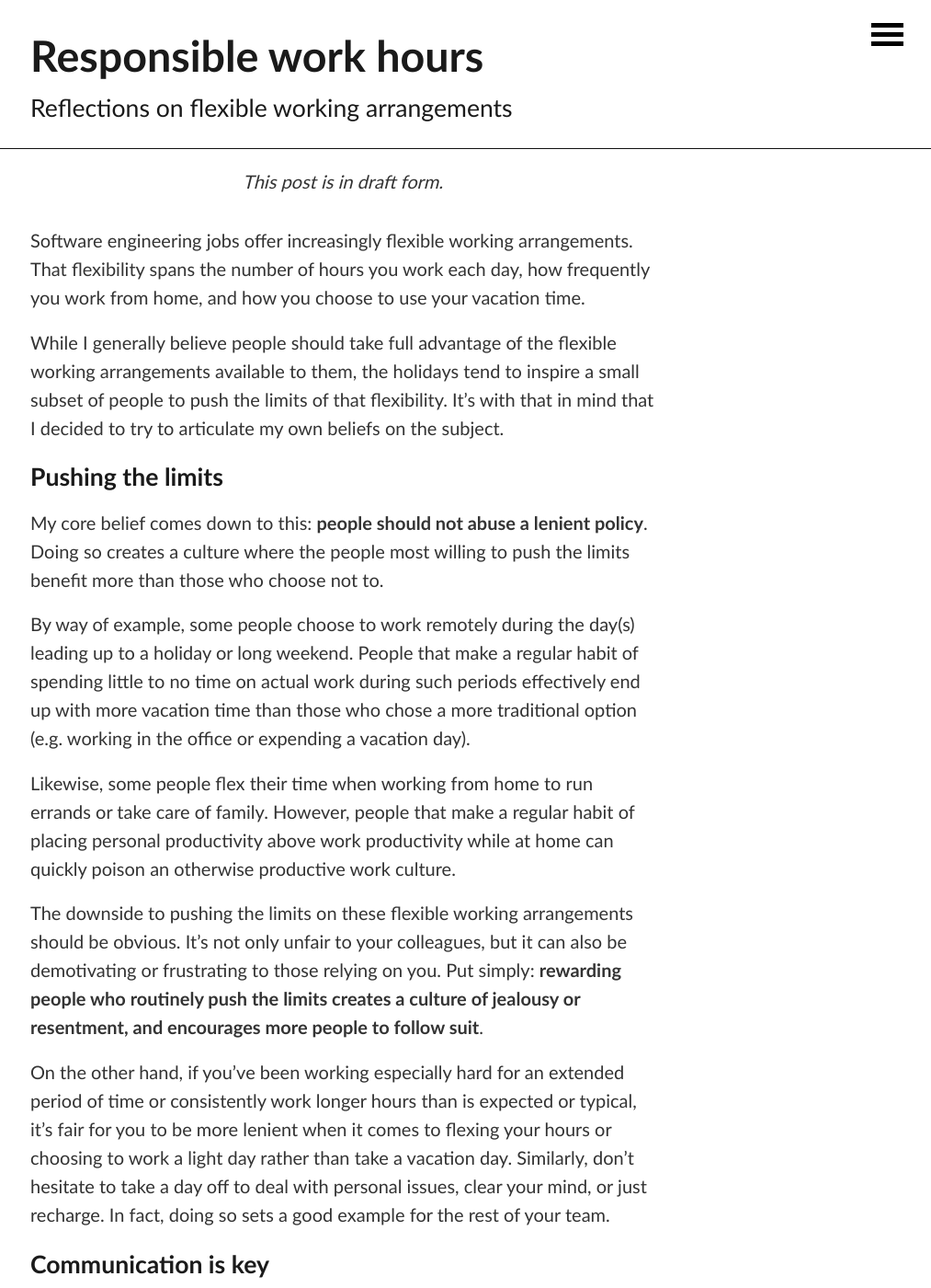
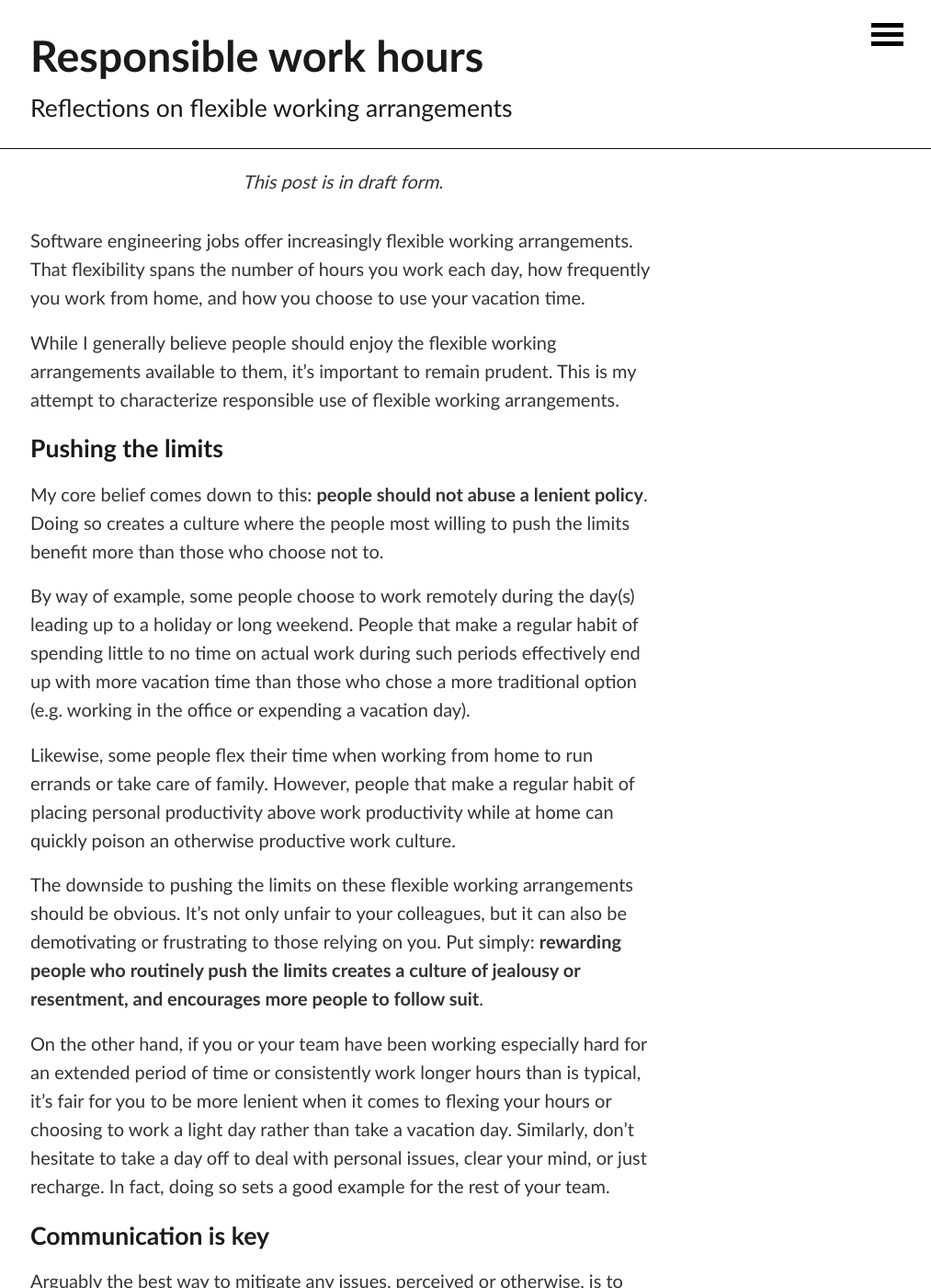
Before and after one commit to dontmitch/dontmitch.github.io, a Jekyll site: the page built from _posts/2019-12-16-responsible-work-hours.md, in a window 1280 px wide and 1400 px high. Shown: the whole window at 92% size, without its empty margins (267-1280 px from the left). Built offline with Jekyll 4.4.1, drawn with Linux system fonts in a browser that asks for light colours; our own code applies the rules of GitHub Pages for plain Markdown files; some of the changed text lies outside the part shown.

Commit message:
Tweak intro.

```diff
--- a/_posts/2019-12-16-responsible-work-hours.md
+++ b/_posts/2019-12-16-responsible-work-hours.md
@@ -9,7 +9,7 @@ draft: true
 
 Software engineering jobs offer increasingly flexible working arrangements. That flexibility spans the number of hours you work each day, how frequently you work from home, and how you choose to use your vacation time.
 
-While I generally believe people should take full advantage of the flexible working arrangements available to them, the holidays tend to inspire a small subset of people to push the limits of that flexibility. It's with that in mind that I decided to try to articulate my own beliefs on the subject.
+While I generally believe people should enjoy the flexible working arrangements available to them, it's important to remain prudent. This is my attempt to characterize responsible use of flexible working arrangements.
 
 ### Pushing the limits
 
@@ -21,7 +21,7 @@ Likewise, some people flex their time when working from home to run errands or t
 
 The downside to pushing the limits on these flexible working arrangements should be obvious. It's not only unfair to your colleagues, but it can also be demotivating or frustrating to those relying on you. Put simply: **rewarding people who routinely push the limits creates a culture of jealousy or resentment, and encourages more people to follow suit**.
 
-On the other hand, if you've been working especially hard for an extended period of time or consistently work longer hours than is expected or typical, it's fair for you to be more lenient when it comes to flexing your hours or choosing to work a light day rather than take a vacation day. Similarly, don't hesitate to take a day off to deal with personal issues, clear your mind, or just recharge. In fact, doing so sets a good example for the rest of your team.
+On the other hand, if you or your team have been working especially hard for an extended period of time or consistently work longer hours than is typical, it's fair for you to be more lenient when it comes to flexing your hours or choosing to work a light day rather than take a vacation day. Similarly, don't hesitate to take a day off to deal with personal issues, clear your mind, or just recharge. In fact, doing so sets a good example for the rest of your team.
 
 ### Communication is key
 
```
Also changed, not shown: other parts of _posts/2019-12-16-responsible-work-hours.md (+1 -1 lines).
